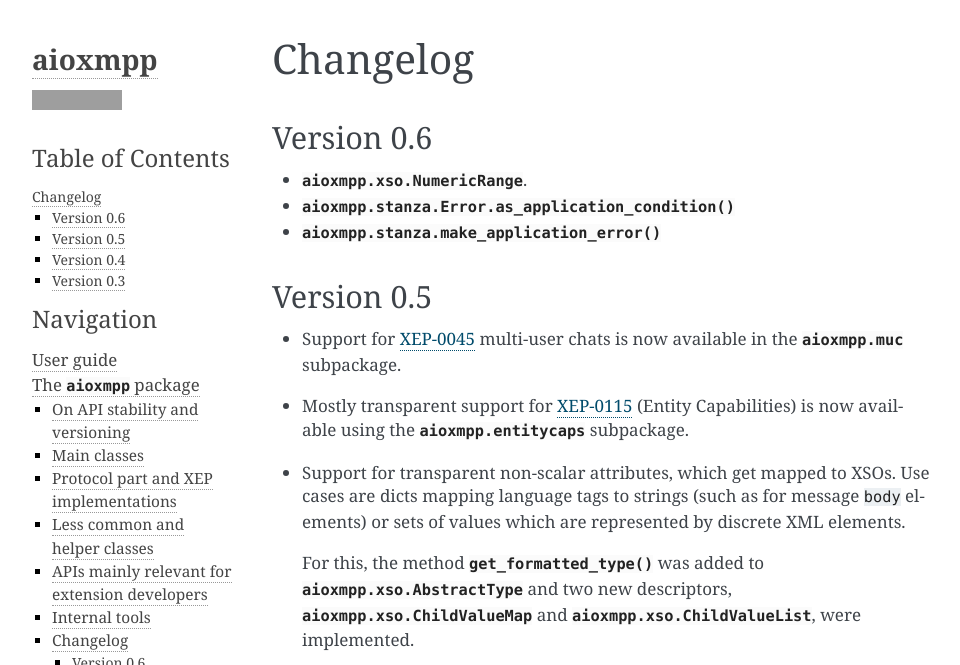
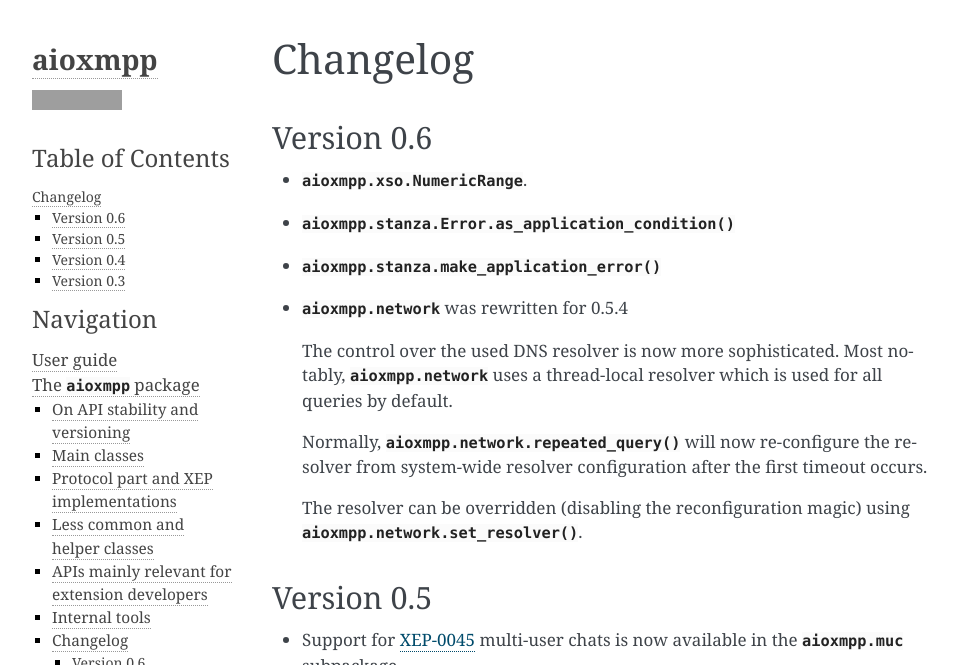
Before and after one commit to horazont/aioxmpp, a Sphinx documentation site: the page built from docs/api/changelog.rst, in a window 1280 px wide and 900 px high, cut to the strip 0-665 px from the top of the window. Shown: the whole strip, without its empty margins (148-1108 px from the left). Built offline with Sphinx 7.4.7, drawn with Linux system fonts in a browser that asks for light colours; grey boxes are pictures that could not be loaded.

Commit message:
Add more documentation on the re-write of the network module

```diff
--- a/docs/api/changelog.rst
+++ b/docs/api/changelog.rst
@@ -9,6 +9,18 @@ Version 0.6
 * :class:`aioxmpp.xso.NumericRange`.
 * :meth:`aioxmpp.stanza.Error.as_application_condition`
 * :meth:`aioxmpp.stanza.make_application_error`
+* :mod:`aioxmpp.network` was rewritten for 0.5.4
+
+  The control over the used DNS resolver is now more sophisticated. Most
+  notably, :mod:`aioxmpp.network` uses a thread-local resolver which is used for
+  all queries by default.
+
+  Normally, :func:`aioxmpp.network.repeated_query` will now re-configure the
+  resolver from system-wide resolver configuration after the first timeout
+  occurs.
+
+  The resolver can be overridden (disabling the reconfiguration magic) using
+  :func:`aioxmpp.network.set_resolver`.
 
 Version 0.5
 ===========
```
Also changed, not shown: 1 other file.
